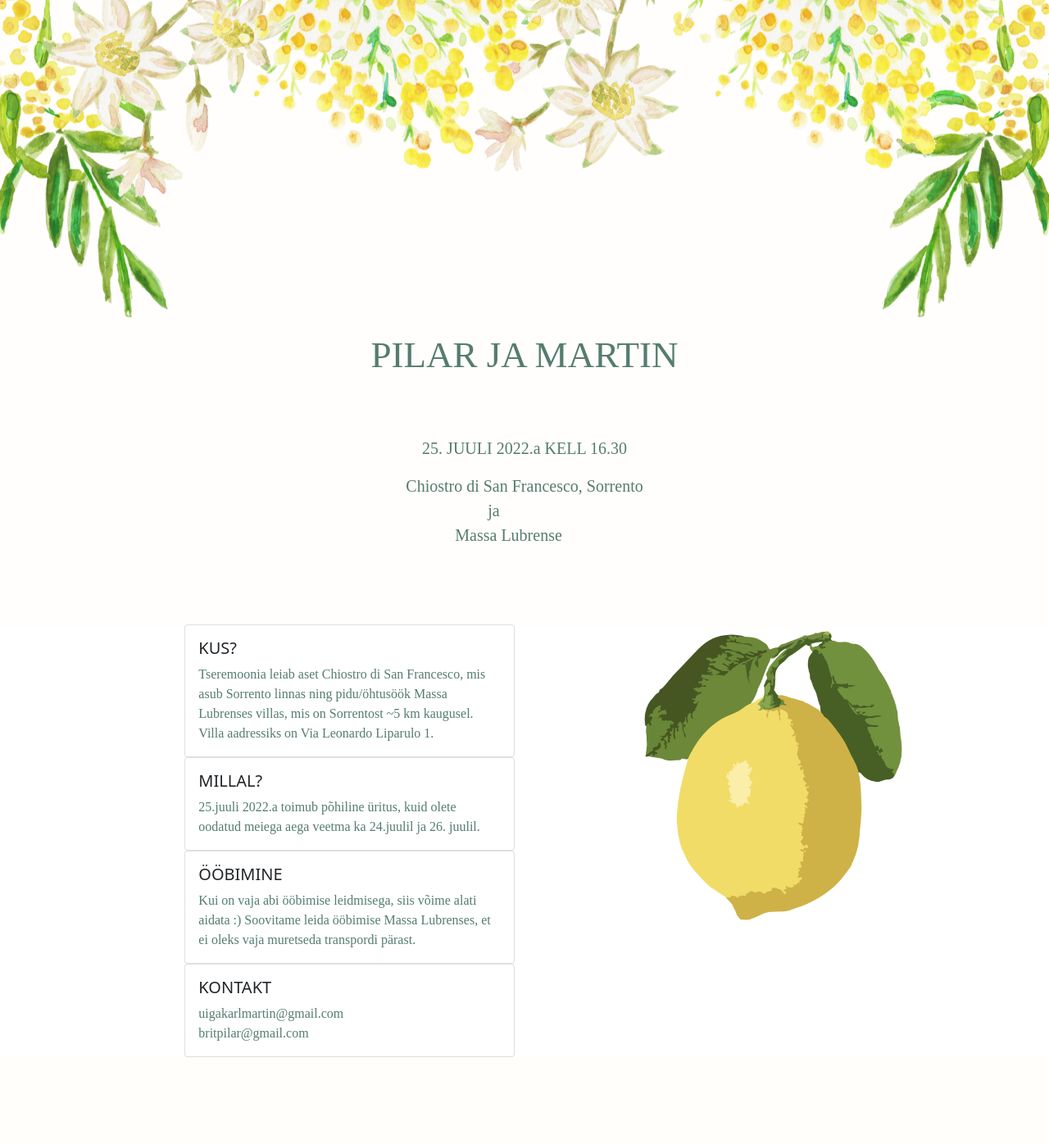
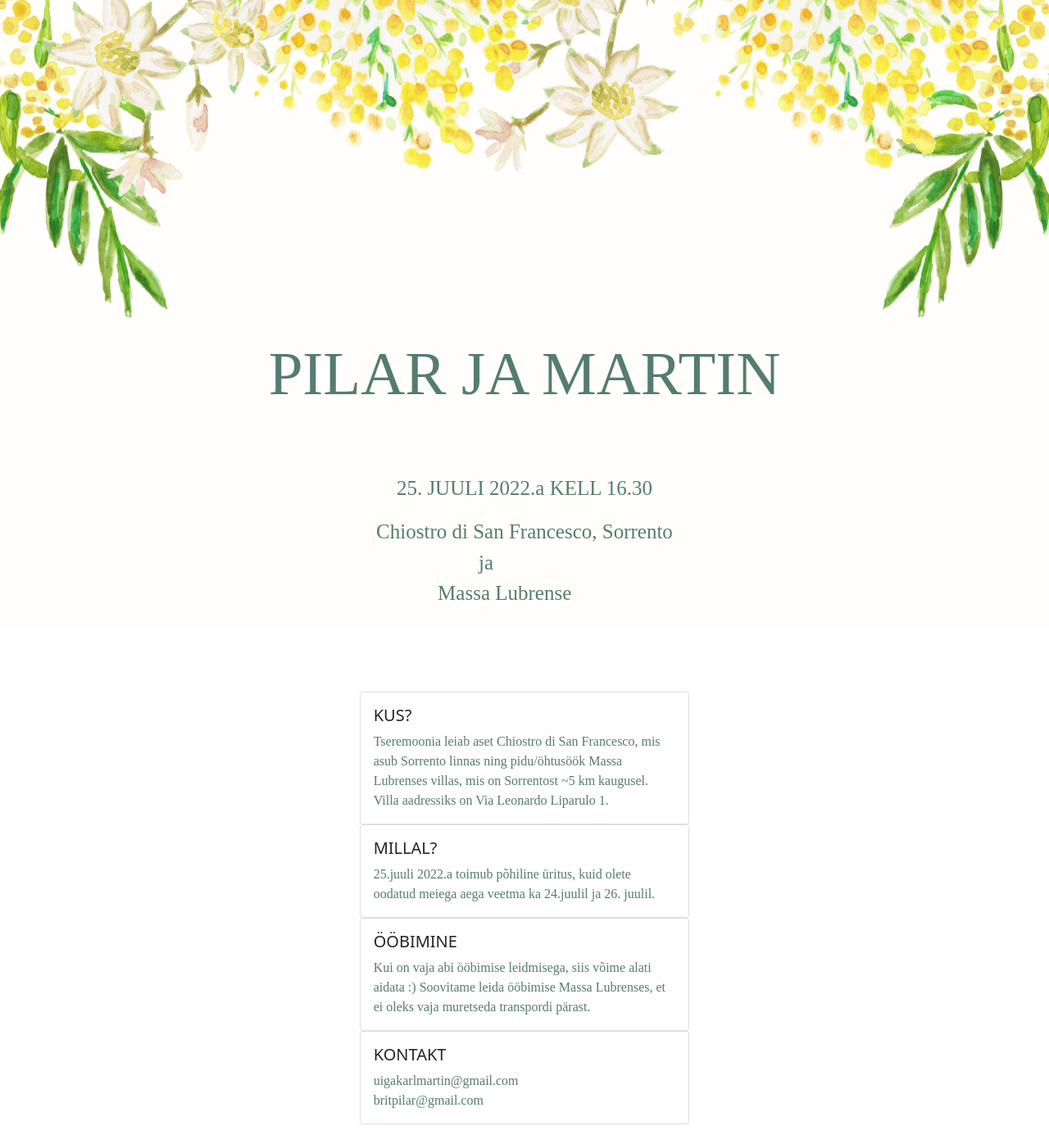
Before and after one commit to martinuiga/wedding-uiga-web, a PHP site: page / in a window 1280 px wide. Shown: the whole page at 82% size. Before the commit the page ends 1290 px from the top, so only its background shows below. Run offline with PHP 8.4, Linux system fonts and the light colour scheme.

Commit message:
Fix picutres

```diff
--- a/css/main.css
+++ b/css/main.css
@@ -4,9 +4,9 @@ p {
 }
 
 .main-heading {
-  font-size: 45px;
+  font-size: 75px;
 }
 
 .info-text {
-  font-size: 20px;
+  font-size: 25px;
 }
--- a/index.html
+++ b/index.html
@@ -27,7 +27,7 @@
 
 <body>
 
-  <div class="container-fluid" style="background-image: url(img/intro.png); height: 768px; padding-top: 400px">
+  <div class="container-fluid" style="background-image: url(img/background-pn.png); height: 768px; padding-top: 400px">
     <div class="row justify-content-md-center">
       <div class="col col-lg-2">
       </div>
@@ -61,8 +61,8 @@
       </div>
     </div>
 
-    <div class="row pt-5">
-      <div class="col-2"></div>
+    <div class="row pt-5 pb-4">
+      <div class="col-4"></div>
       <div class="col-4">
         <div class="card w-100">
           <div class="card-body">
@@ -92,11 +92,7 @@
           </div>
         </div>
       </div>
-      <div class="col-1"></div>
-      <div class="col-4">
-        <img src="img/image-from-rawpixel-id-2361609-png.png" class="img-fluid" style="height: 70%" alt="Responsive image">
-      </div>
-      <div class="col-1"></div>
+      <div class="col-4"></div>
     </div>
   </div>
 
```
Also changed, not shown: img/background-pn.png (renamed from img/Intro.png), img/image-from-rawpixel-id-2361609-png.png (deleted).
